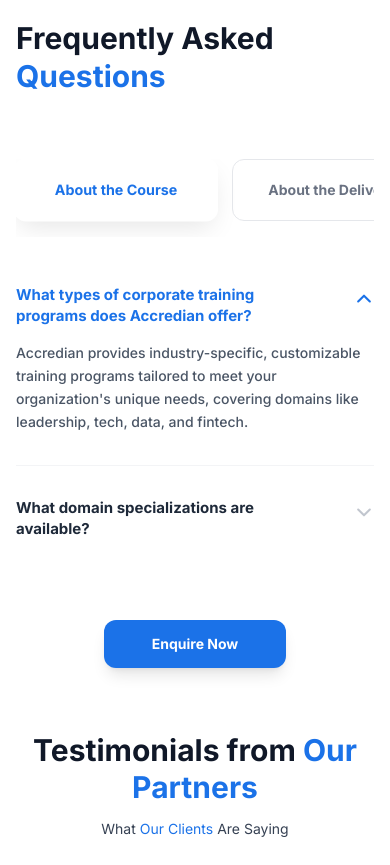
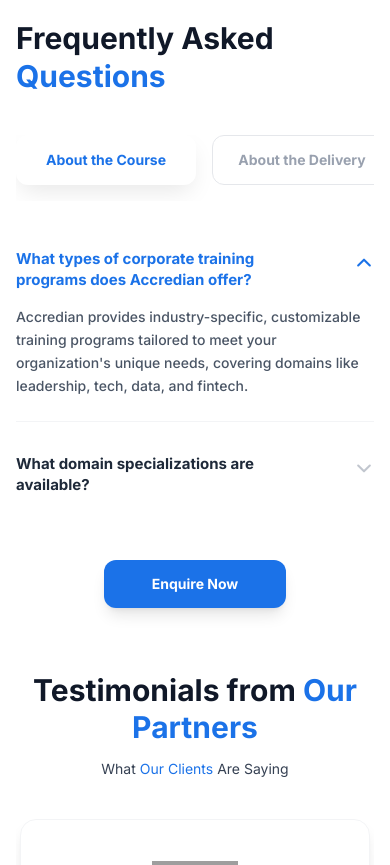
Before and after one commit to arjav-14/accredian-clone, a Next.js app: page / in a window 390 px wide. Shown: the part 4540-5405 px from the top of the page. Built offline with nearby package versions, Linux system fonts and the light colour scheme; grey boxes are pictures that could not be loaded.

Commit message:
updated faq

```diff
--- a/app/components/FAQs.js
+++ b/app/components/FAQs.js
@@ -50,18 +50,16 @@
 
   return (
     <div id="faqs" className="faqs w-full mt-20 sm:mt-32 flex flex-col items-center px-4 max-w-6xl mx-auto relative">
-      <div className="text-left w-full mb-16">
+      <div className="text-left md:text-center w-full mb-10 md:mb-16">
         <h2 className="text-3xl sm:text-4xl font-bold text-gray-900 leading-tight font-circular">
           Frequently Asked <span className="text-universal">Questions</span>
         </h2>
       </div>
 
-
-
       <div className="w-full flex flex-col md:flex-row gap-8 lg:gap-16">
 
-        {/* Left Sidebar for Tabs */}
-        <div className="flex flex-row md:flex-col overflow-x-auto md:overflow-x-visible w-full md:w-1/3 gap-4 pb-4 md:pb-0 scrollbar-hide">
+        {/* Tabs: Horizontal Scroll on Mobile, Vertical Sidebar on Desktop */}
+        <div className="flex flex-row md:flex-col overflow-x-auto md:overflow-x-visible w-full md:w-1/3 gap-4 pb-4 md:pb-0 scrollbar-hide snap-x">
           {tabs.map((tab) => (
             <button
               key={tab.id}
@@ -69,10 +67,11 @@
                 setActiveTab(tab.id);
                 setOpenIndex(0);
               }}
-              className={`whitespace-nowrap px-8 py-5 rounded-xl border text-sm font-bold transition-all duration-300 font-circular text-center w-full min-w-[200px] md:min-w-0 ${activeTab === tab.id
-                ? "bg-white text-universal border-gray-100 shadow-[0_10px_25px_-5px_rgba(0,0,0,0.1)] scale-[1.02] border-none"
-                : "bg-white text-gray-500 border-gray-200 hover:border-universal hover:text-universal"
-                }`}
+              className={`whitespace-nowrap px-6 md:px-8 py-3.5 md:py-5 rounded-xl border text-sm font-bold transition-all duration-300 font-circular text-center min-w-[180px] md:min-w-0 snap-center ${
+                activeTab === tab.id
+                  ? "bg-white text-universal border-gray-100 shadow-[0_10px_25px_-5px_rgba(0,0,0,0.1)] md:scale-[1.02] border-none"
+                  : "bg-white text-gray-400 border-gray-200 hover:border-universal hover:text-universal"
+              }`}
             >
               {tab.name}
             </button>
@@ -85,14 +84,15 @@
             {faqData[activeTab].map((item, idx) => (
               <div
                 key={idx}
-                className="border-b border-gray-100 last:border-b-0 pb-4"
+                className="border-b border-gray-100 last:border-b-0 pb-2 md:pb-4"
               >
                 <button
                   onClick={() => setOpenIndex(openIndex === idx ? -1 : idx)}
                   className="w-full flex justify-between items-start text-left py-4 group focus:outline-none"
                 >
-                  <span className={`text-[15px] sm:text-[17px] font-bold pr-8 transition-colors font-circular leading-snug ${openIndex === idx ? "text-universal" : "text-gray-800"
-                    }`}>
+                  <span className={`text-[15px] sm:text-[17px] font-bold pr-8 transition-colors font-circular leading-snug ${
+                    openIndex === idx ? "text-universal" : "text-gray-800"
+                  }`}>
                     {item.question}
                   </span>
                   <span className={`mt-1 transform transition-all duration-300 ${openIndex === idx ? "rotate-180 text-universal" : "text-gray-400 opacity-60"}`}>
@@ -102,8 +102,9 @@
                   </span>
                 </button>
                 <div
-                  className={`overflow-hidden transition-all duration-300 ease-in-out ${openIndex === idx ? "max-h-96 pb-4" : "max-h-0"
-                    }`}
+                  className={`overflow-hidden transition-all duration-300 ease-in-out ${
+                    openIndex === idx ? "max-h-96 pb-4" : "max-h-0"
+                  }`}
                 >
                   <p className="text-gray-600 text-sm sm:text-[15px] leading-relaxed font-circular font-medium">
                     {item.answer}
@@ -114,7 +115,7 @@
           </div>
 
           {/* Enquire Button Below Questions */}
-          <div className="mt-12 flex justify-center w-full">
+          <div className="mt-10 md:mt-12 flex justify-center w-full">
             <button className="bg-universal text-white font-bold py-3.5 px-12 rounded-xl shadow-lg hover:bg-blue-700 transition-all active:scale-[0.98] font-circular text-sm">
               Enquire Now
             </button>
```
